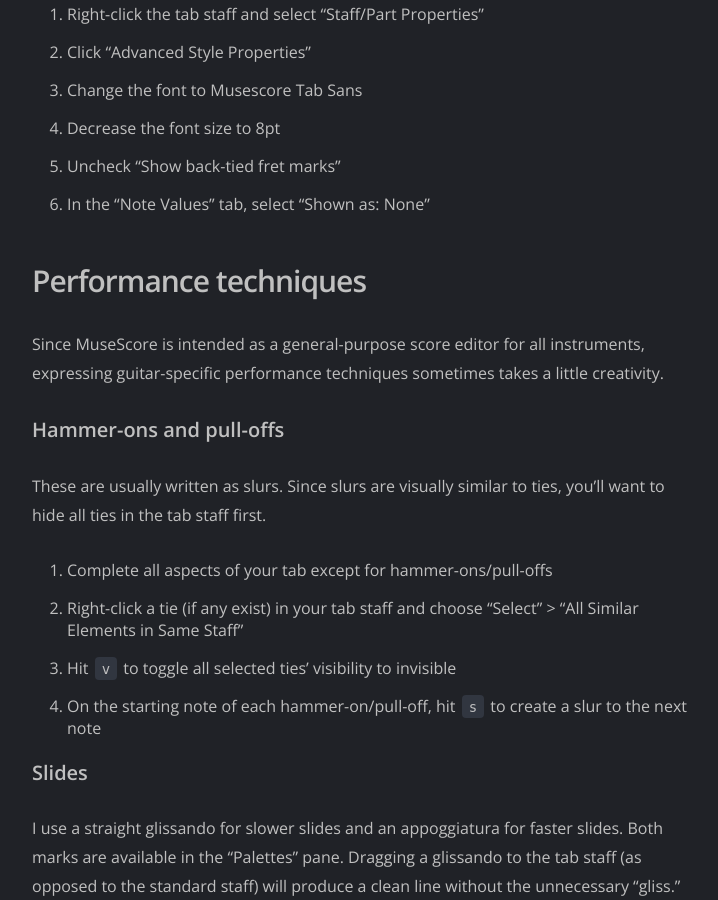
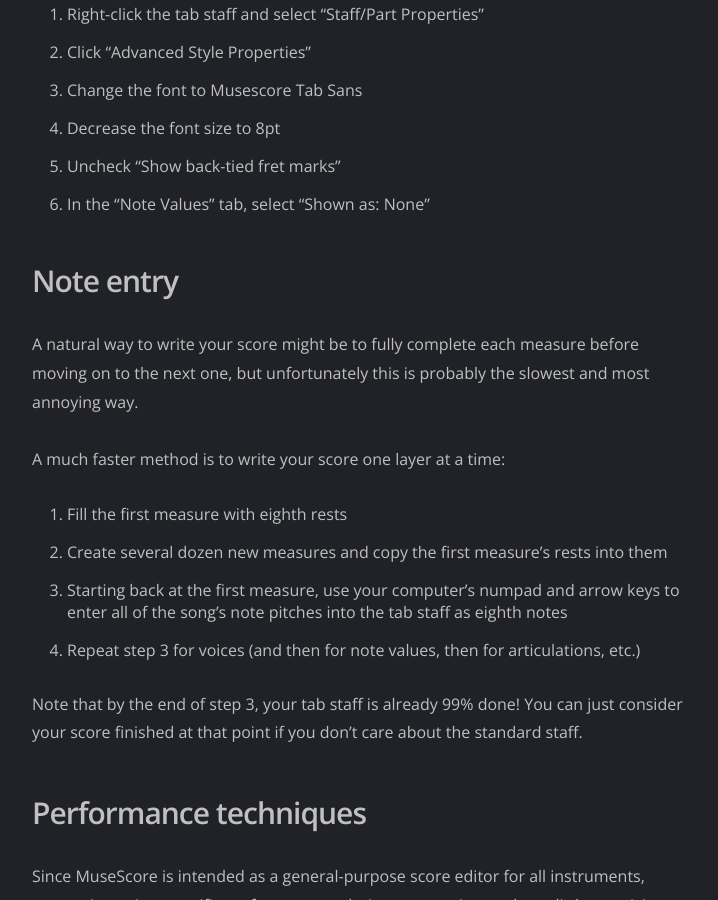
Before and after one commit to artnc/personal-website, a Jekyll site: the page built from src/blog/_posts/2019-06-02-musescore-tab.md, in a window 1280 px wide and 900 px high, scrolled down 1079 px. Shown: the whole window, without its empty margins (278-996 px from the left). Built offline with Jekyll 4.4.1, drawn with Linux system fonts in a browser that asks for light colours; Markdown is read by kramdown in place of the engine named in the settings; comment, search, counter and statistics services are not loaded.

Commit message:
Document note entry in /musescore-tab

```diff
--- a/src/blog/_posts/2019-06-02-musescore-tab.md
+++ b/src/blog/_posts/2019-06-02-musescore-tab.md
@@ -34,6 +34,19 @@
 1. Uncheck "Show back-tied fret marks"
 1. In the "Note Values" tab, select "Shown as: None"
 
+## Note entry
+
+A natural way to write your score might be to fully complete each measure before moving on to the next one, but unfortunately this is probably the slowest and most annoying way.
+
+A much faster method is to write your score one layer at a time:
+
+1. Fill the first measure with eighth rests
+1. Create several dozen new measures and copy the first measure's rests into them
+1. Starting back at the first measure, use your computer's numpad and arrow keys to enter all of the song's note pitches into the tab staff as eighth notes
+1. Repeat step 3 for voices (and then for note values, then for articulations, etc.)
+
+Note that by the end of step 3, your tab staff is already 99% done! You can just consider your score finished at that point if you don't care about the standard staff.
+
 ## Performance techniques
 
 Since MuseScore is intended as a general-purpose score editor for all instruments, expressing guitar-specific performance techniques sometimes takes a little creativity.
```
